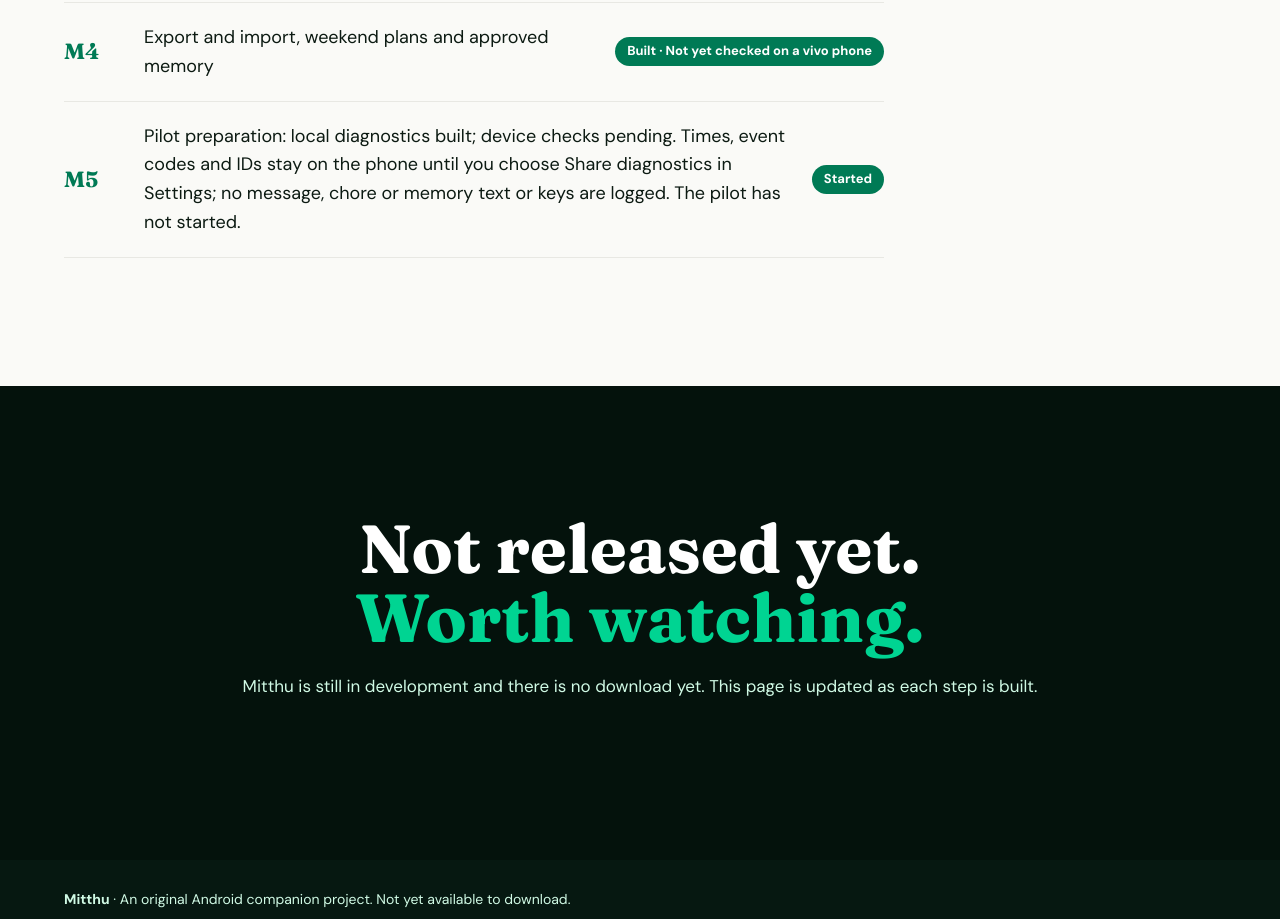
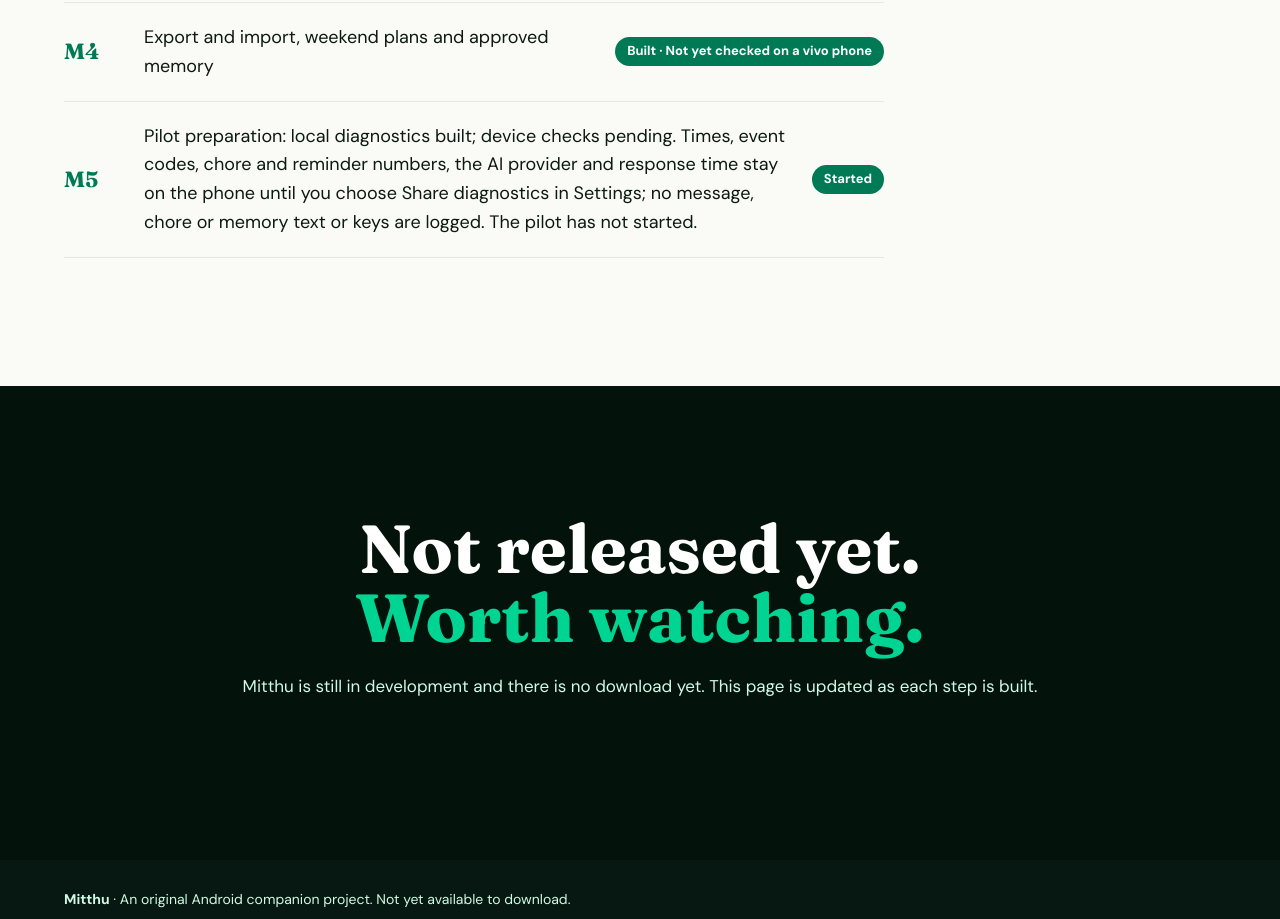
Before and after one commit to rameezraja-dev/mitthu-site, a plain HTML site: page index.html in a window 1280 px wide. Shown: the part 6559-7478 px from the top of the page. Drawn offline with Linux system fonts and the light colour scheme.

Commit message:
Deploy site from Mitthu@4789bbef41f26d53407b9028523964171ea0faf8

```diff
--- a/index.html
+++ b/index.html
@@ -172,7 +172,7 @@
         <li><strong>M2</strong><span>Dependable chore loop: repeat, snooze, complete</span><em>Built</em></li>
         <li class="now"><strong>M3</strong><span>Companion face and text conversation</span><em>Conversation, chat edits and history built · Streaming deferred</em></li>
         <li><strong>M4</strong><span>Export and import, weekend plans and approved memory</span><em>Built · Not yet checked on a vivo phone</em></li>
-        <li class="now"><strong>M5</strong><span>Pilot preparation: local diagnostics built; device checks pending. Times, event codes and IDs stay on the phone until you choose Share diagnostics in Settings; no message, chore or memory text or keys are logged. The pilot has not started.</span><em>Started</em></li>
+        <li class="now"><strong>M5</strong><span>Pilot preparation: local diagnostics built; device checks pending. Times, event codes, chore and reminder numbers, the AI provider and response time stay on the phone until you choose Share diagnostics in Settings; no message, chore or memory text or keys are logged. The pilot has not started.</span><em>Started</em></li>
       </ol>
     </section>
 
```
